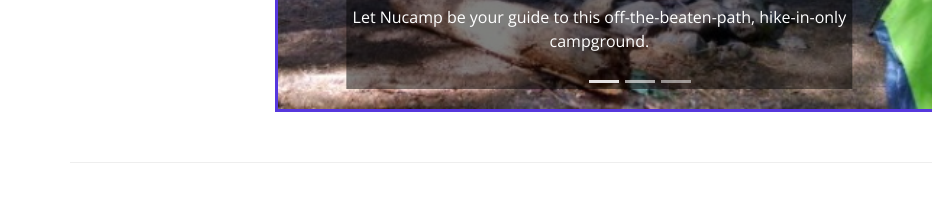
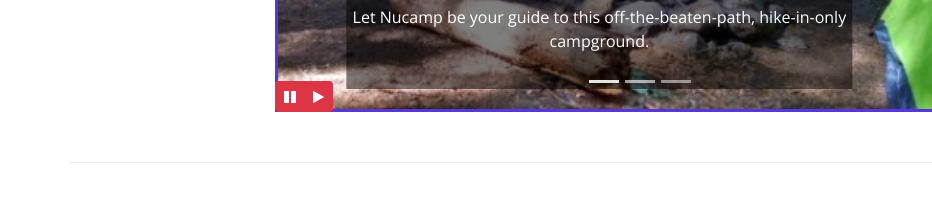
Before and after one commit to michaeltattoog/nucampsite, a website: page index.html in a window 1280 px wide. Shown: the part 598-800 px from the top of the page, 0-932 px from the left. Drawn offline with nearby package versions, Linux system fonts and the light colour scheme.

Commit message:
Bootstrap and jQuery Part 1

```diff
--- a/css/styles.css
+++ b/css/styles.css
@@ -49,3 +49,10 @@
 .carousel {
     border: solid #5637DD;
 }
+
+#carouselButton {
+    position: absolute;
+    bottom: 0;
+    z-index: 100;
+
+}
--- a/index.html
+++ b/index.html
@@ -319,6 +319,14 @@
               <span class="sr-only">Next</span>
             </a>
           </div>
+          <div class="btn-group" id="carouselButton">
+            <button class="btn btn-danger btn-sm" id="carouselPause">
+              <i class="fa fa-pause"></i>
+            </button>
+            <button class="btn btn-danger btn-sm" id="carouselPlay">
+              <i class="fa fa-play"></i>
+            </button>
+          </div>
         </div>
       </div>
 
@@ -441,5 +449,18 @@
     <script src="node_modules/jquery/dist/jquery.slim.min.js"></script>
     <script src="node_modules/popper.js/dist/umd/popper.min.js"></script>
     <script src="node_modules/bootstrap/dist/js/bootstrap.min.js"></script>
+
+    <script>
+      $(function() {
+          $(".carousel").carousel( { interval: 2000 } );
+          $("#carouselPause").click(function(){
+              $(".carousel").carousel("pause");
+          });
+          $("#carouselPlay").click(function(){
+              $(".carousel").carousel("cycle");
+          });
+      });
+  </script>
+
   </body>
 </html>
```
